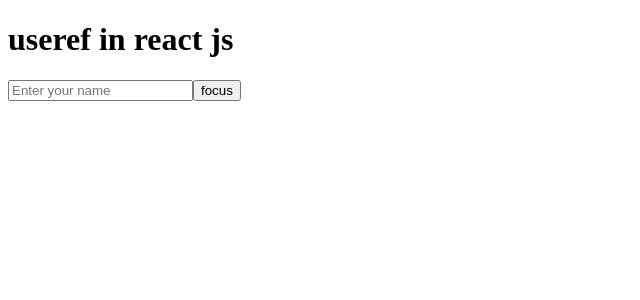
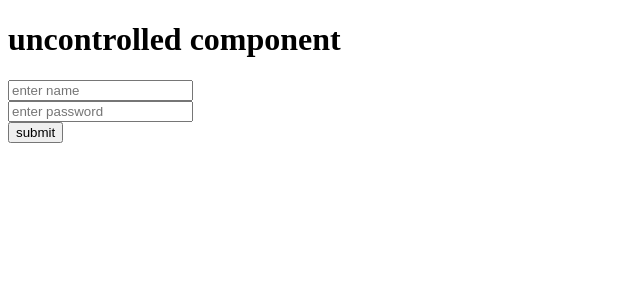
Before and after one commit to Sonukumar201995/react_practice-02, a React (Vite) app: page / in a window 1280 px wide. Shown: the top 300 px of the page, without its empty margins (0-640 px from the left). Built offline with nearby package versions, Linux system fonts and the light colour scheme.

Commit message:
uncontrolled component

```diff
--- a/src/App.jsx
+++ b/src/App.jsx
@@ -1,17 +1,23 @@
-import { useRef } from "react";
+function App() {
 
-function App() {
-  const inputref = useRef(null);
+  const handleForm = (event) => {
+    event.preventDefault();
 
-  const inputhandle = () => {
-    inputref.current.focus();
+    const user = document.querySelector("#name").value;
+    const pass = document.querySelector("#pass").value;
+    console.log(user,pass);
   };
 
   return (
     <>
-      <h1>useref in react js</h1>
-      <input type="text" placeholder="Enter your name" ref={inputref} />
-      <button onClick={inputhandle}>focus</button>
+      <h1>uncontrolled component</h1>
+      <form onSubmit={handleForm}>
+        <input type="text" placeholder="enter name" id="name" />
+        <br />
+        <input type="password" placeholder="enter password" id="pass" />
+        <br />
+        <button>submit</button>
+      </form>
     </>
   );
 }
```
